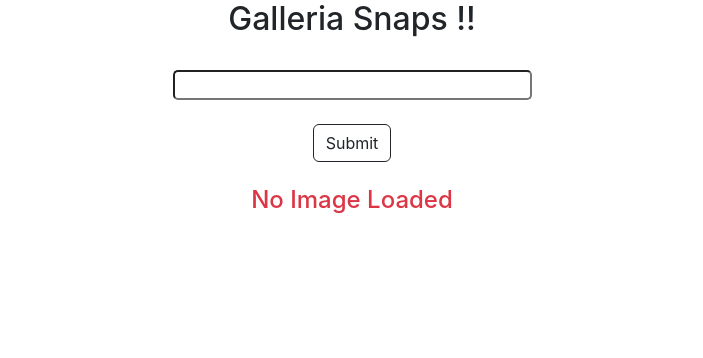
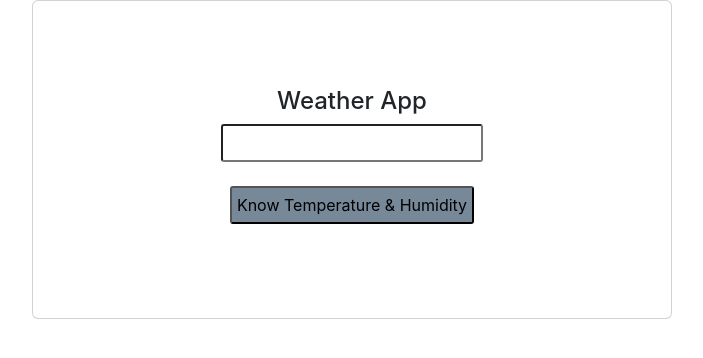
Before and after one commit to GautamKumarPilla/multi, a React (Create React App) app: page / in a window 1280 px wide. Shown: the top 358 px of the page, without its empty margins (288-991 px from the left). Built offline with nearby package versions, Linux system fonts and the light colour scheme.

Commit message:
Weather-apicall

```diff
--- a/src/App.js
+++ b/src/App.js
@@ -1,10 +1,10 @@
 import './App.css';
-import Galleria from './Galleria';
+import Weather from './Weather/Weather';
 
 function App() {
   return (
     <div>
-      <Galleria></Galleria>
+      <Weather></Weather>
     </div>
   );
 }
--- /dev/null
+++ b/src/Weather/Weather.jsx
@@ -0,0 +1,41 @@
+import React, { useState } from 'react'
+
+function Weather() {
+    const [city, setCity] = useState("");
+    const [result, setResult] = useState("");
+    const [hum, setHum] = useState("");
+    const changeHandler = z =>{
+        setCity(z.target.value);
+    }
+    const submitHandler = z =>{
+        z.preventDefault();
+        fetch(`https://api.openweathermap.org/data/2.5/weather?q=${city}&appid=d885aa1d783fd13a55050afeef620fcb`).then(
+        response =>response.json()
+        ).then((data) => {
+              const kelvin = data.main.temp;
+              const celsius = kelvin - 273.15;
+              setResult("Temperature at"+" "+city+' is '+"\n"+Math.floor(celsius)+"°C") ; //alt+0176
+              setHum(" "+"Humidity at"+" "+city+" is "+"\n"+Math.floor(data.main.humidity)+" "+"g/m^3");
+              setCity("");
+        }).catch(error => console.log(error))
+    }
+  return (
+    <div>
+        <center>
+            <div className='card'>
+            <div className='card-body'>
+             <h4 className='card-title'>Weather App</h4>
+             <form onSubmit={submitHandler}>
+                <input type="text" name="city" value={city} onChange={changeHandler}/><br /><br />
+                <input type="submit" value="Know Temperature & Humidity" />
+             </form>
+             <h2>{result}</h2>
+             <h2>{hum}</h2>
+            </div>
+            </div>
+        </center>
+    </div>
+  )
+}
+
+export default Weather
--- a/src/index.css
+++ b/src/index.css
@@ -14,9 +14,20 @@ code {
     monospace;
 }
 
-img{
-  margin: 10px;
-}
 input{
   border-radius: 5px;
 }
+
+.card{
+  max-width: 50%;
+  padding: 70px;
+}
+input[type="submit"]{
+  background-color: lightslategrey;
+  border-radius:3px;
+  padding: 5px;
+}
+input[type="text"]{
+  border-radius: 3px;
+  padding: 5px;
+}
```
Also changed, not shown: src/Gallery/Galleria.jsx (renamed from src/Galleria.jsx), src/Gallery/Gallery.js (renamed from src/Gallery.js).
